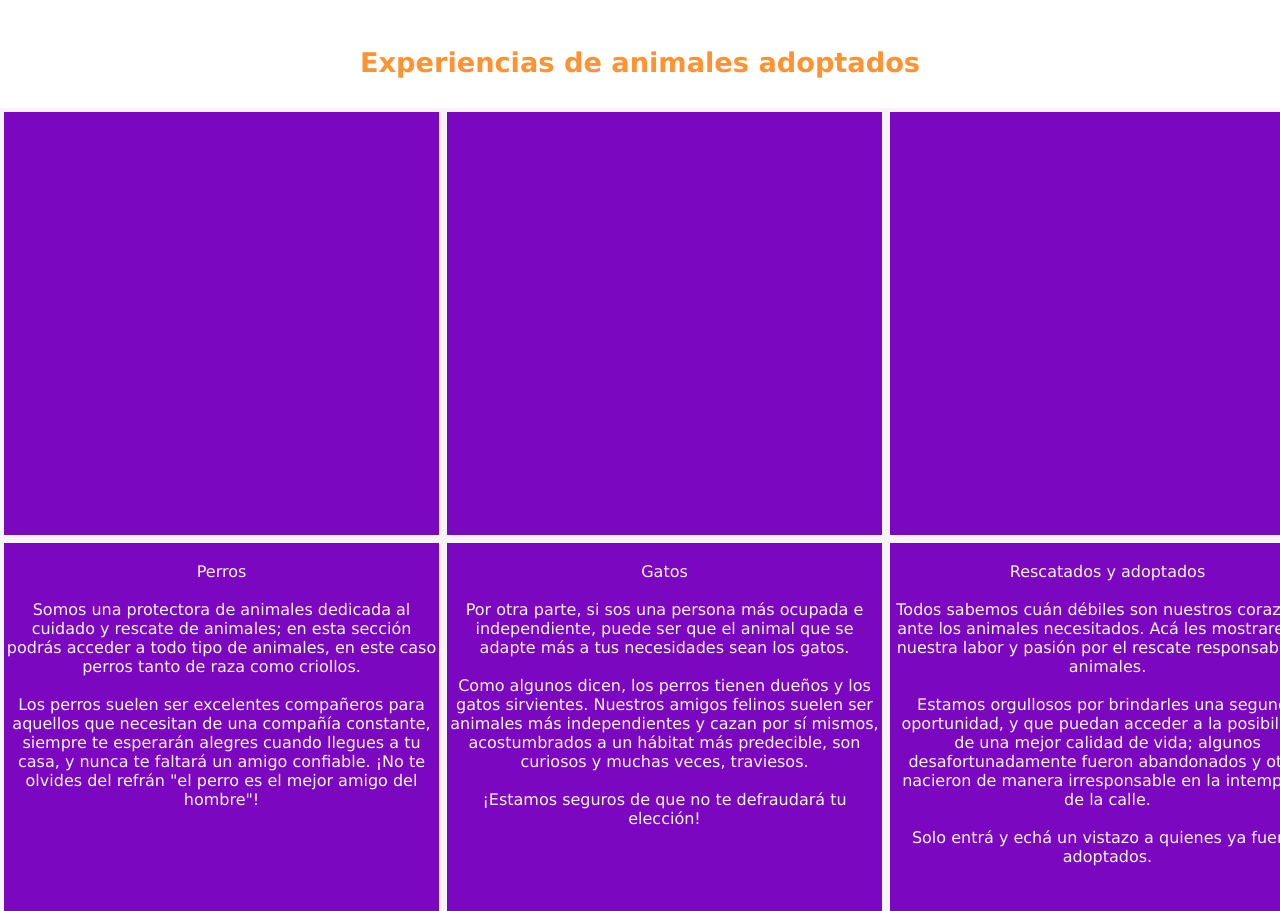
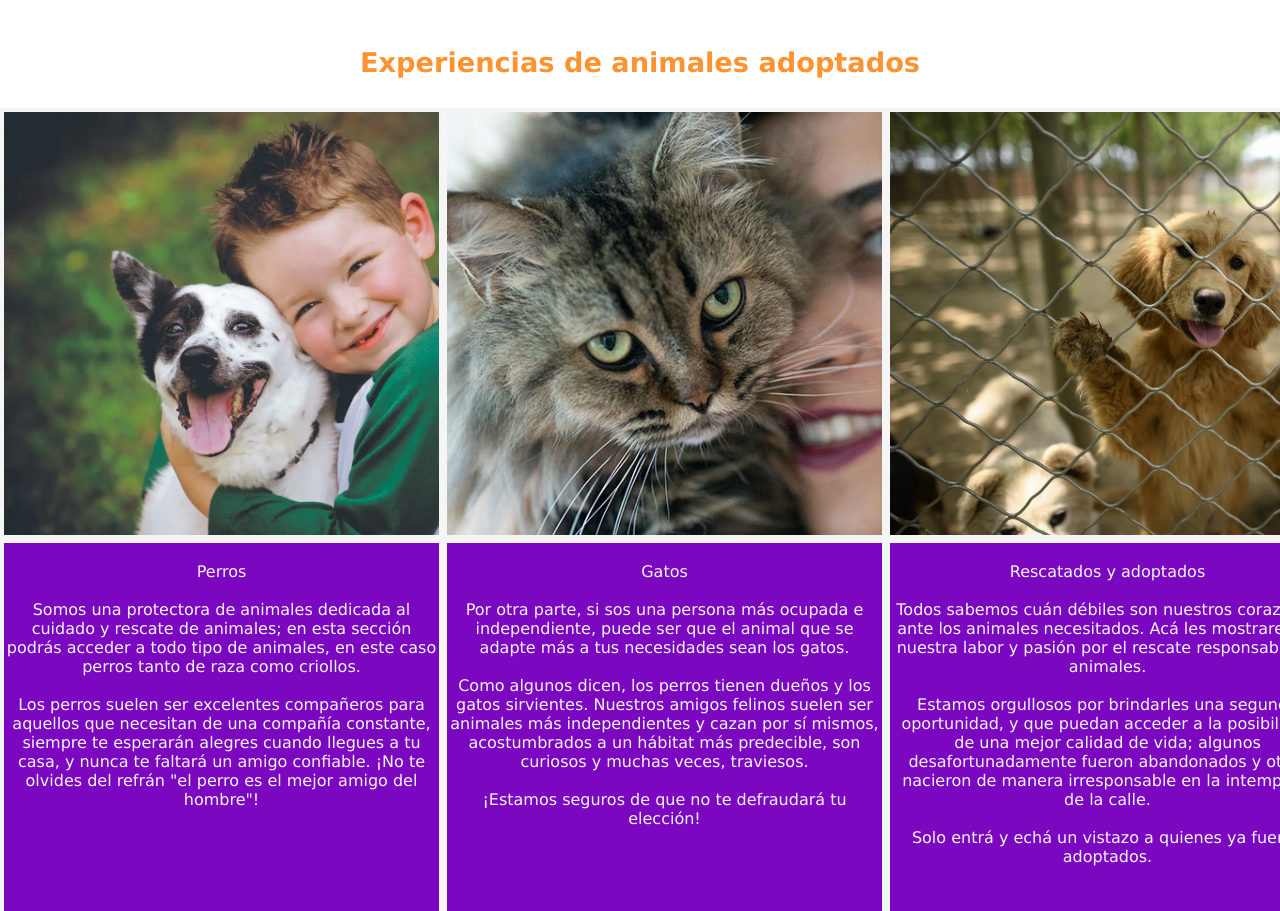
Before and after one commit to FabianNorbertoEscobar/adoptame, a plain HTML site: page index.html in a window 1280 px wide. Shown: the part 3120-4031 px from the top of the page. Drawn offline with nearby package versions, Linux system fonts and the light colour scheme.

Commit message:
fix imgs adoptados desktop - pd: review mediaqueries

```diff
--- a/css/styles.css
+++ b/css/styles.css
@@ -1199,15 +1199,15 @@ header, .navbar{
     margin-left: 0;
   }
   .imagen1{
-    background-image: url(../img/home/perros.webp);
+    background-image: url(../img/home/adoptados/perros.webp);
     background-size: cover;
   }
   .imagen2{
-    background-image: url(../img/home/gatos.jpg);
+    background-image: url(../img/home/adoptados/gatos.jpg);
     background-size: cover;
   }
   .imagen3{
-    background-image: url(../img/home/rescatados.jpg);
+    background-image: url(../img/home/adoptados/rescatados.jpg);
     background-size: cover;
   }
 }
```
